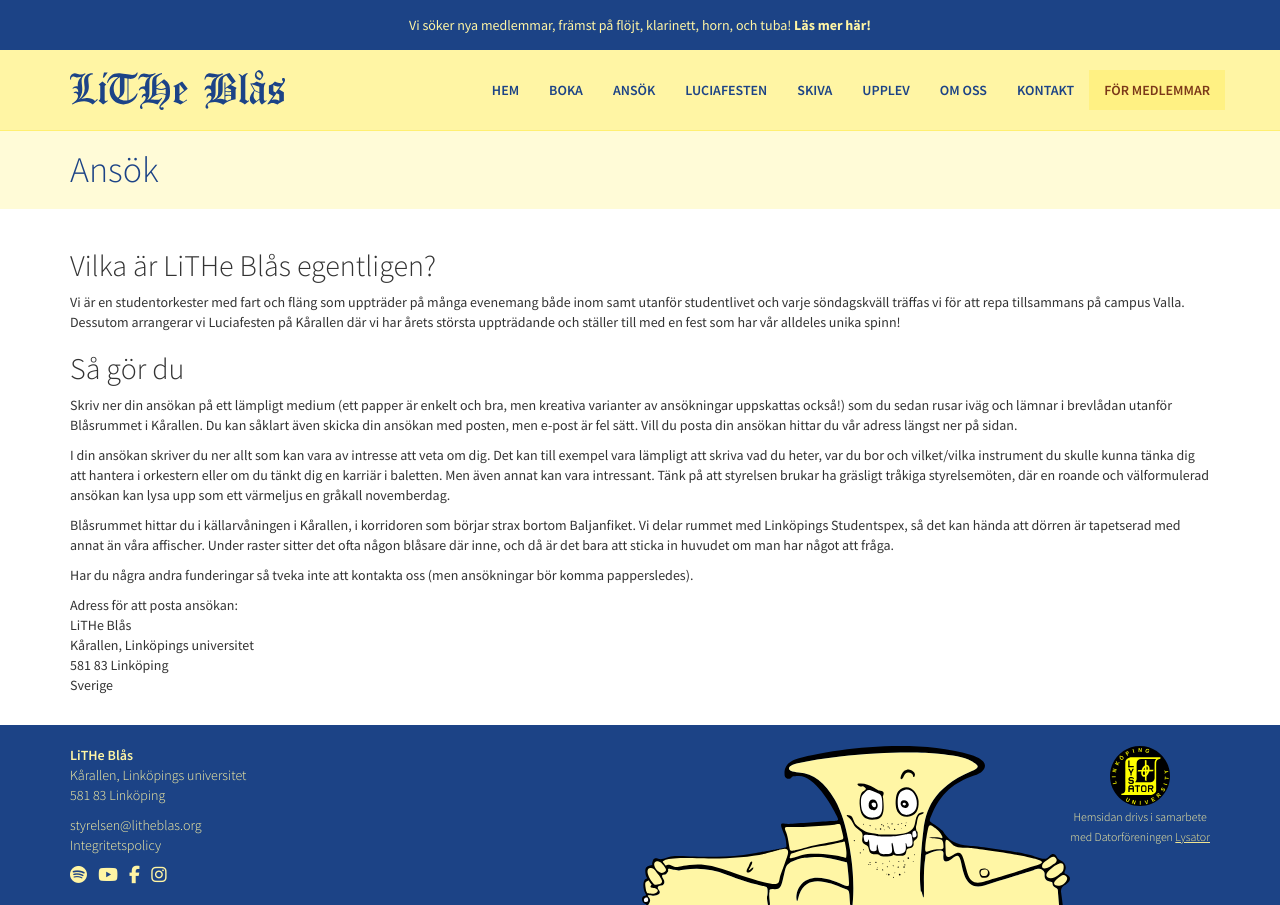
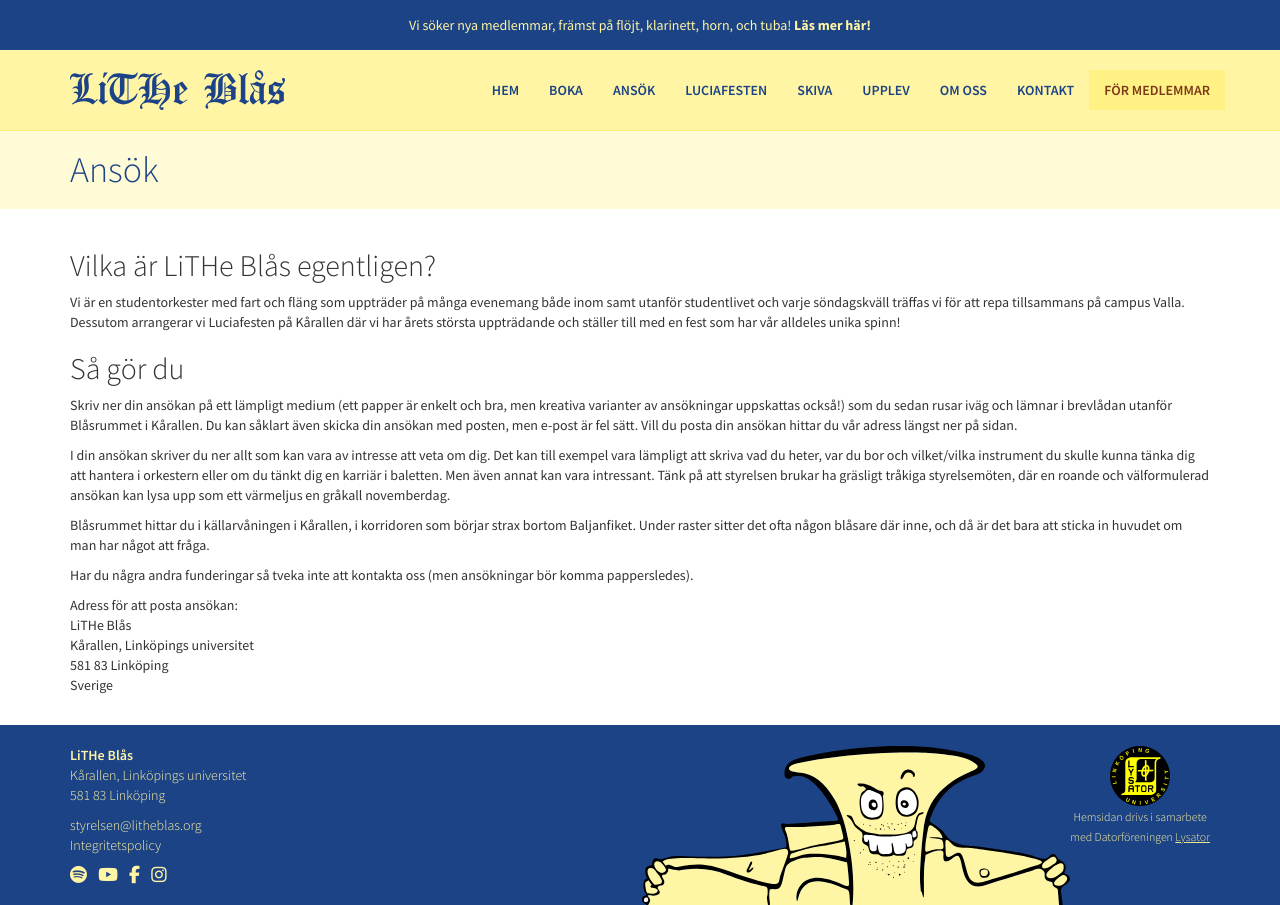
Before and after one commit to litheblas/litheblas.org, a Jekyll site: the page built from _pages/ansok.md, in a window 1280 px wide. Built offline with Jekyll 4.4.1, drawn with Linux system fonts in a browser that asks for light colours; nearby versions of some CDN libraries.

Commit message:
Remove that we share blåsrummet with liss

```diff
--- a/_pages/ansok.md
+++ b/_pages/ansok.md
@@ -20,7 +20,7 @@ Skriv ner din ansökan på ett lämpligt medium (ett papper är enkelt och bra,
 
 I din ansökan skriver du ner allt som kan vara av intresse att veta om dig. Det kan till exempel vara lämpligt att skriva vad du heter, var du bor och vilket/vilka instrument du skulle kunna tänka dig att hantera i orkestern eller om du tänkt dig en karriär i baletten. Men även annat kan vara intressant. Tänk på att styrelsen brukar ha gräsligt tråkiga styrelsemöten, där en roande och välformulerad ansökan kan lysa upp som ett värmeljus en gråkall novemberdag.
 
-Blåsrummet hittar du i källarvåningen i Kårallen, i korridoren som börjar strax bortom Baljanfiket. Vi delar rummet med Linköpings Studentspex, så det kan hända att dörren är tapetserad med annat än våra affischer. Under raster sitter det ofta någon blåsare där inne, och då är det bara att sticka in huvudet om man har något att fråga.
+Blåsrummet hittar du i källarvåningen i Kårallen, i korridoren som börjar strax bortom Baljanfiket. Under raster sitter det ofta någon blåsare där inne, och då är det bara att sticka in huvudet om man har något att fråga.
 
 Har du några andra funderingar så tveka inte att kontakta oss (men ansökningar bör komma pappersledes).
 
```
